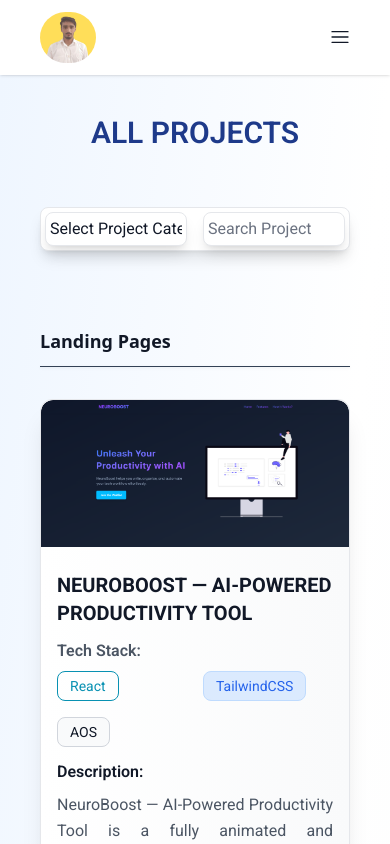
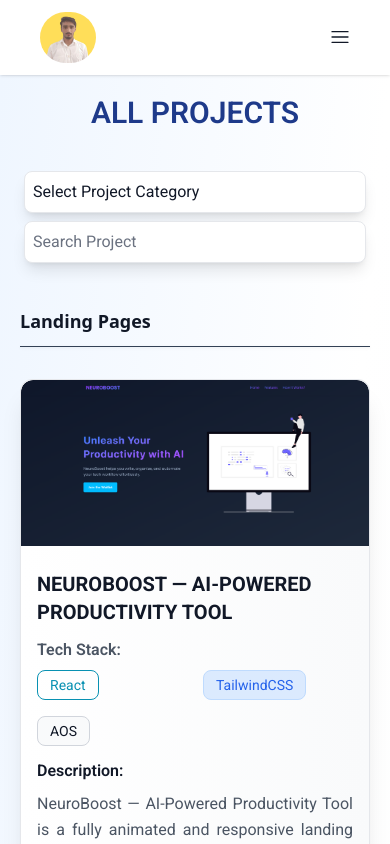
Before and after one commit to Saqib7865-dev/Portfolio, a React (Vite) app: page /all-projects in a window 390 px wide. Shown: the top 844 px of the page. Built offline with nearby package versions, Linux system fonts and the light colour scheme.

Commit message:
Fixed responsiveness issue

```diff
--- a/src/components/AllProjects.jsx
+++ b/src/components/AllProjects.jsx
@@ -36,20 +36,20 @@ const AllProjects = () => {
   };
 
   return (
-    <div className="p-10 md:p-20 bg-hero-gradient min-h-11/12">
+    <div className="p-5 sm:p-10 md:p-20 bg-hero-gradient min-h-11/12">
       <h2
         className="font-roboto font-semibold text-3xl uppercase text-center text-primary-900 dark:text-dark-text-primary mb-4"
         data-aos="fade-up"
       >
         All Projects
       </h2>
-      <div className="py-10">
-        <form className="bg-background dark:bg-dark-surface p-1 md:py-3 md:px-4 w-full font-roboto border border-border dark:border-dark-border text-text-primary dark:text-dark-text-primary shadow-lg rounded-lg hover:shadow-xl flex justify-between items-center gap-x-4">
+      <div className="py-5 md:py-10">
+        <form className="md:bg-background dark:bg-dark-surface p-1 md:py-3 md:px-4 w-full font-roboto md:border md:border-border dark:border-dark-border text-text-primary dark:text-dark-text-primary md:shadow-lg rounded-lg hover:shadow-xl flex justify-between items-center gap-2 gap-x-4 flex-col md:flex-row">
           <select
             onChange={(e) => setSelectedValue(e.target.value)}
             name="category"
             id="category"
-            className="bg-background dark:bg-dark-surface p-1 md:py-3 md:px-4 w-full font-roboto outline-none border border-border dark:border-dark-border text-text-primary dark:text-dark-text-primary placeholder:text-text-muted dark:placeholder:text-dark-text-muted shadow-lg rounded-lg transition-all duration-300 focus:border-primary-500 dark:focus:border-primary-400 focus:ring-2 focus:ring-primary-100 dark:focus:ring-primary-900/30 hover:shadow-xl appearance-none"
+            className="bg-background dark:bg-dark-surface p-2 md:py-3 md:px-4 w-full font-roboto outline-none border border-border dark:border-dark-border text-text-primary dark:text-dark-text-primary placeholder:text-text-muted dark:placeholder:text-dark-text-muted shadow-lg rounded-lg transition-all duration-300 focus:border-primary-500 dark:focus:border-primary-400 focus:ring-2 focus:ring-primary-100 dark:focus:ring-primary-900/30 hover:shadow-xl appearance-none"
           >
             <option
               value=""
@@ -90,7 +90,7 @@ const AllProjects = () => {
             required
             value={searchedProject}
             id="fullname"
-            className="bg-background dark:bg-dark-surface p-1 md:py-3 md:px-4 w-full font-roboto outline-none border border-border dark:border-dark-border text-text-primary dark:text-dark-text-primary placeholder:text-text-muted dark:placeholder:text-dark-text-muted shadow-lg rounded-lg transition-all duration-300 focus:border-primary-500 dark:focus:border-primary-400 focus:ring-2 focus:ring-primary-100 dark:focus:ring-primary-900/30 hover:shadow-xl"
+            className="bg-background dark:bg-dark-surface p-2 md:py-3 md:px-4 w-full font-roboto outline-none border border-border dark:border-dark-border text-text-primary dark:text-dark-text-primary placeholder:text-text-muted dark:placeholder:text-dark-text-muted shadow-lg rounded-lg transition-all duration-300 focus:border-primary-500 dark:focus:border-primary-400 focus:ring-2 focus:ring-primary-100 dark:focus:ring-primary-900/30 hover:shadow-xl"
             placeholder="Search Project"
             tabIndex={0}
             autoComplete="off"
@@ -102,7 +102,7 @@ const AllProjects = () => {
 
         {(selectedValue === "" || selectedValue === "Landing_Page") &&
           checkValidity("Landing_Page") && (
-            <div className="landingpages py-14">
+            <div className="landingpages py-5 md:py-14">
               <h3 className="py-5 text-text-primary dark:text-dark-text-primary relative w-full z-10 font-bold text-lg after:content-[''] after:w-full after:h-px after:bg-dark-surface-alt after:absolute after:left-0 after:right-0 after:bottom-2 after:shadow">
                 Landing Pages
               </h3>
```
